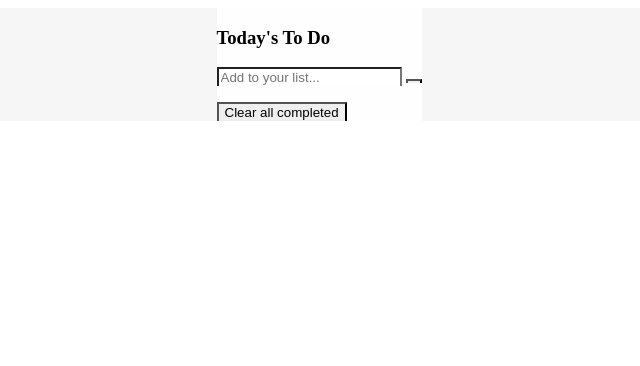
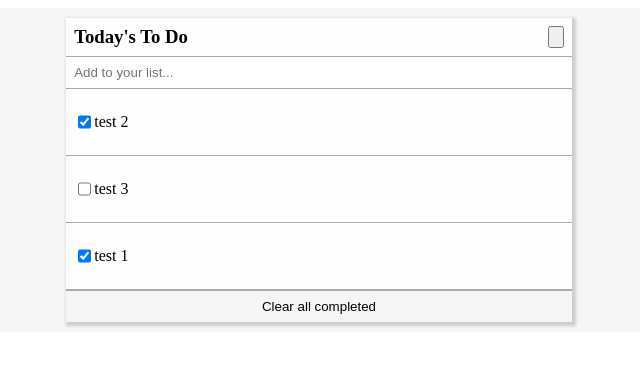
Before and after one commit to mohamedSabry0/todo-list-2, a website built with webpack: page src/index.html in a window 1280 px wide. Shown: the whole page, without its empty margins (321-961 px from the left). Built offline with nearby package versions, Linux system fonts and the light colour scheme.

Commit message:
populate list in js and styling

```diff
--- a/src/index.html
+++ b/src/index.html
@@ -8,10 +8,12 @@
 <body>
     <section class="main">
         <div class="list-box">
-            <h3>Today's To Do</h3>
+            <div class="title">
+                <h3>Today's To Do</h3>
+                <button class="refresh"></button>
+            </div>
             <input type="text" value="" placeholder="Add to your list...">
-            <button class="refresh"></button>
-            <ul id="list">
+            <ul id="list" class="list">
             </ul>
             <button class="clear-btn">Clear all completed</button>
         </div>
--- a/src/index.js
+++ b/src/index.js
@@ -25,5 +25,13 @@ tasksList.sort((a, b)=>{
 })
 
 tasksList.forEach((task) => {
+  const taskCard = document.createElement('li');
+  const description = document.createElement('p');
+  const completion = document.createElement('input');
+  completion.type = 'checkbox';
+  description.textContent = task.description;
+  completion.checked = task.completed;
 
+  listElem.appendChild(taskCard);
+  taskCard.append(completion, description);
 })
--- a/src/style.css
+++ b/src/style.css
@@ -6,12 +6,49 @@
 
 .list-box {
   background-color: #fefefe;
+  display: flex;
+  flex-direction: column;
+  width: 40%;
+  box-shadow: 2px 2px 3px 2px #ccc;
+  margin: 10px;
+}
+
+.title {
+  display: flex;
+  justify-content: space-between;
+  padding: 0.5rem;
 }
 
 .list-box input {
+  border: none;
+  border-bottom: 1px solid #aaa;
+  padding: 0.5rem;
 
 }
 
 .list-box > * {
-  border-bottom: #aaa;
+  border-bottom: solid 1px #aaa;
 }
+
+.list-box h3 {
+  margin: 0;
+}
+
+.clear-btn {
+  width: 100%;
+  border: none;
+  padding: 0.5rem;
+  background-color: #f6f6f6;
+}
+
+.list {
+  margin: 0;
+  list-style: none;
+  padding: 0;
+}
+
+.list li {
+  display: flex;
+  border-bottom: 1px solid #aaa;
+  padding: 0.5rem;
+}
```
